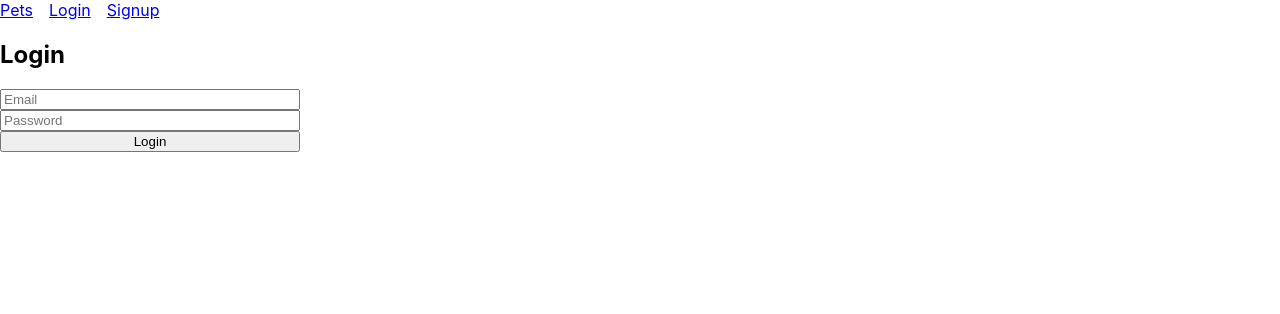
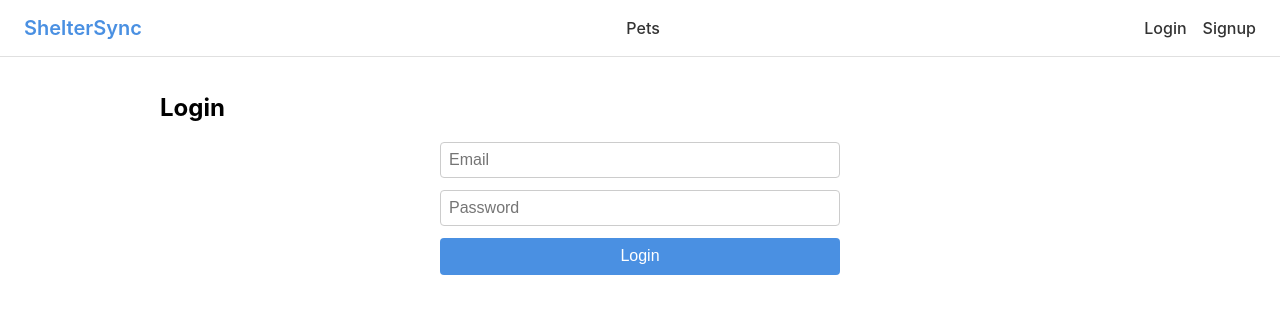
Before and after one commit to carinotj19/ShelterSync, a React (Create React App) app in the folder client/: page /login in a window 1280 px wide. Shown: the top 314 px of the page. Built offline with nearby package versions, Linux system fonts and the light colour scheme.

Commit message:
frontend Overhaul

```diff
--- a/client/components/Login.js
+++ b/client/components/Login.js
@@ -1,12 +1,14 @@
-import React, { useState } from 'react';
+import React, { useContext, useState } from 'react';
 import { useNavigate } from 'react-router-dom';
+import { AuthContext } from '../src/AuthContext';
 
 /**
  * Login form for authenticating existing users. On success the returned
- * token and role are stored both in parent state (via props) and
- * localStorage. After login the user is redirected to the pet list.
+ * token and role are stored in context and localStorage. After login
+ * the user is redirected to the pet list.
  */
-function Login({ setToken, setRole }) {
+export default function Login() {
+  const { setToken, setRole } = useContext(AuthContext);
   const [email, setEmail] = useState('');
   const [password, setPassword] = useState('');
   const [error, setError] = useState('');
@@ -28,8 +30,6 @@ function Login({ setToken, setRole }) {
       }
       setToken(data.token);
       setRole(data.role);
-      localStorage.setItem('token', data.token);
-      localStorage.setItem('role', data.role);
       navigate('/');
     } catch (err) {
       setError('Error logging in');
@@ -39,26 +39,24 @@ function Login({ setToken, setRole }) {
   return (
     <div>
       <h2>Login</h2>
-      <form onSubmit={handleSubmit} className="column-form small">
+      <form onSubmit={handleSubmit}>
         <input
           type="email"
-          placeholder="Email"
           value={email}
           onChange={(e) => setEmail(e.target.value)}
+          placeholder="Email"
           required
         />
         <input
           type="password"
-          placeholder="Password"
           value={password}
           onChange={(e) => setPassword(e.target.value)}
+          placeholder="Password"
           required
         />
         <button type="submit">Login</button>
       </form>
-      {error && <p className="error-message">{error}</p>}
+      {error && <p className="message error">{error}</p>}
     </div>
   );
 }
-
-export default Login;
--- /dev/null
+++ b/client/components/NavBar.js
@@ -0,0 +1,44 @@
+import React, { useContext } from 'react';
+import { Link, useNavigate } from 'react-router-dom';
+import { AuthContext } from '../src/AuthContext';
+import '../src/App.css';
+
+/**
+ * Top navigation bar. Shows navigation links to the pet list, add pet,
+ * login and signup pages. When a user is authenticated it shows a
+ * logout button instead of login/signup. Shelter users also see an
+ * option to add a pet.
+ */
+export default function NavBar() {
+  const { token, role, logout } = useContext(AuthContext);
+  const navigate = useNavigate();
+
+  const handleLogout = () => {
+    logout();
+    navigate('/');
+  };
+
+  return (
+    <nav className="navbar">
+      <Link to="/" className="brand">
+        ShelterSync
+      </Link>
+      <div className="links">
+        <Link to="/">Pets</Link>
+        {token && role === 'shelter' && <Link to="/add">Add Pet</Link>}
+      </div>
+      <div className="auth-buttons">
+        {token ? (
+          <button type="button" onClick={handleLogout}>
+            Logout
+          </button>
+        ) : (
+          <>
+            <Link to="/login">Login</Link>
+            <Link to="/signup">Signup</Link>
+          </>
+        )}
+      </div>
+    </nav>
+  );
+}
--- a/client/components/PetDetail.js
+++ b/client/components/PetDetail.js
@@ -1,25 +1,32 @@
-import React, { useEffect, useState } from 'react';
+import React, { useContext, useEffect, useState } from 'react';
 import { useParams } from 'react-router-dom';
+import { AuthContext } from '../src/AuthContext';
 
 /**
  * Shows detailed information for a single pet. Adopters can submit an
  * adoption request by filling a message and clicking the button. The
  * request is sent via the authenticated /adopt endpoint.
  */
-function PetDetail({ token, role }) {
+export default function PetDetail() {
   const { id } = useParams();
+  const { token, role } = useContext(AuthContext);
   const [pet, setPet] = useState(null);
   const [message, setMessage] = useState('');
   const [error, setError] = useState('');
   const [success, setSuccess] = useState('');
 
+  // Fetch the pet details on mount
   useEffect(() => {
     fetch(`/pets/${id}`)
       .then((res) => res.json())
-      .then(setPet)
+      .then((data) => {
+        setPet(data);
+        setError('');
+      })
       .catch(() => setError('Unable to load pet'));
   }, [id]);
 
+  // Handle adoption request submission
   const handleAdopt = async (e) => {
     e.preventDefault();
     setError('');
@@ -37,7 +44,7 @@ function PetDetail({ token, role }) {
       if (!res.ok) {
         setError(data.error || 'Request failed');
       } else {
-        setSuccess('Request sent');
+        setSuccess('Request sent!');
         setMessage('');
       }
     } catch (err) {
@@ -45,37 +52,50 @@ function PetDetail({ token, role }) {
     }
   };
 
-  if (!pet) return <p>Loading...</p>;
+  if (!pet) {
+    return <p>Loading...</p>;
+  }
+
+  const defaultImage = 'https://via.placeholder.com/600x400?text=No+Image';
 
   return (
     <div>
-      <h3>{pet.name}</h3>
+      <h2>{pet.name}</h2>
       {pet.imageURL && (
         <img
-          src={pet.imageURL}
+          src={pet.imageURL || defaultImage}
           alt={pet.name}
-          className="pet-image"
+          style={{ width: '100%', maxWidth: '600px', borderRadius: '8px' }}
         />
       )}
-      <p>Breed: {pet.breed || 'Unknown'}</p>
-      <p>Age: {pet.age != null ? pet.age : 'Unknown'}</p>
-      <p>Location: {pet.location || 'Unknown'}</p>
-      <p>{pet.healthNotes}</p>
+      <p>
+        <strong>Breed:</strong> {pet.breed || 'Unknown'}
+      </p>
+      <p>
+        <strong>Age:</strong> {pet.age != null ? `${pet.age} yrs` : 'Unknown'}
+      </p>
+      <p>
+        <strong>Location:</strong> {pet.location || 'Unknown'}
+      </p>
+      {pet.healthNotes && (
+        <p>
+          <strong>Health Notes:</strong> {pet.healthNotes}
+        </p>
+      )}
       {role === 'adopter' && (
-        <form onSubmit={handleAdopt} className="column-form medium">
+        <form onSubmit={handleAdopt}>
           <textarea
             value={message}
             onChange={(e) => setMessage(e.target.value)}
             placeholder="Message to shelter"
             required
+            rows={3}
           />
           <button type="submit">Send Adoption Request</button>
         </form>
       )}
-      {success && <p className="success-message">{success}</p>}
-      {error && <p className="error-message">{error}</p>}
+      {success && <p className="message success">{success}</p>}
+      {error && <p className="message error">{error}</p>}
     </div>
   );
 }
-
-export default PetDetail;
--- a/client/components/PetForm.js
+++ b/client/components/PetForm.js
@@ -1,13 +1,14 @@
-import React, { useState } from 'react';
+import React, { useContext, useState } from 'react';
 import { useNavigate } from 'react-router-dom';
+import { AuthContext } from '../src/AuthContext';
 
 /**
- * Form for shelters and admins to create new pet listings. File input
- * allows uploading an image which will be stored in GridFS on the
- * server. After successful creation the user is redirected to the pet
- * list.
+ * Form for shelters to create new pet listings. File input allows
+ * uploading an image which will be stored in GridFS on the server.
+ * After successful creation the user is redirected to the pet list.
  */
-function PetForm({ token }) {
+export default function PetForm() {
+  const { token } = useContext(AuthContext);
   const [name, setName] = useState('');
   const [breed, setBreed] = useState('');
   const [age, setAge] = useState('');
@@ -47,33 +48,37 @@ function PetForm({ token }) {
   return (
     <div>
       <h2>Add a Pet</h2>
-      <form onSubmit={handleSubmit} className="column-form medium">
+      <form onSubmit={handleSubmit}>
         <input
-          placeholder="Name"
+          type="text"
           value={name}
           onChange={(e) => setName(e.target.value)}
+          placeholder="Name"
           required
         />
         <input
-          placeholder="Breed"
+          type="text"
           value={breed}
           onChange={(e) => setBreed(e.target.value)}
+          placeholder="Breed"
         />
         <input
           type="number"
-          placeholder="Age"
           value={age}
           onChange={(e) => setAge(e.target.value)}
+          placeholder="Age"
         />
         <input
-          placeholder="Location"
+          type="text"
           value={location}
           onChange={(e) => setLocation(e.target.value)}
+          placeholder="Location"
         />
         <textarea
-          placeholder="Health notes"
           value={healthNotes}
           onChange={(e) => setHealthNotes(e.target.value)}
+          placeholder="Health Notes"
+          rows={3}
         />
         <input
           type="file"
@@ -82,9 +87,7 @@ function PetForm({ token }) {
         />
         <button type="submit">Save</button>
       </form>
-      {error && <p className="error-message">{error}</p>}
+      {error && <p className="message error">{error}</p>}
     </div>
   );
 }
-
-export default PetForm;
--- a/client/src/App.css
+++ b/client/src/App.css
@@ -1,45 +1,155 @@
+/* Layout */
+.container {
+  max-width: 960px;
+  margin: 0 auto;
+  padding: 1rem;
+}
+
+/* Navigation bar */
+.navbar {
+  display: flex;
+  align-items: center;
+  justify-content: space-between;
+  background-color: #ffffff;
+  padding: 0.75rem 1rem;
+  border-bottom: 1px solid #e0e0e0;
+  position: sticky;
+  top: 0;
+  z-index: 100;
+}
+
+.navbar .brand {
+  font-size: 1.25rem;
+  font-weight: 600;
+  color: #4a90e2;
+  text-decoration: none;
+}
+
+.navbar .links {
+  display: flex;
+  align-items: center;
+  gap: 1rem;
+}
+
+.navbar a {
+  color: #333333;
+  text-decoration: none;
+  font-weight: 500;
+  padding: 0.25rem 0.5rem;
+}
+
+.navbar a:hover {
+  color: #4a90e2;
+}
+
+.navbar .auth-buttons button {
+  background-color: transparent;
+  border: none;
+  color: #4a90e2;
+  cursor: pointer;
+  font-weight: 500;
+  padding: 0.25rem 0.5rem;
+}
+
+.navbar .auth-buttons button:hover {
+  text-decoration: underline;
+}
+
+/* Forms */
+form {
+  display: flex;
+  flex-direction: column;
+  gap: 0.75rem;
+  max-width: 400px;
+  margin: 0 auto;
+}
+
+form input,
+form select,
+form textarea {
+  padding: 0.5rem;
+  border: 1px solid #cccccc;
+  border-radius: 4px;
+  font-size: 1rem;
+}
+
+form button {
+  padding: 0.6rem 1rem;
+  background-color: #4a90e2;
+  color: #ffffff;
+  border: none;
+  border-radius: 4px;
+  font-size: 1rem;
+  cursor: pointer;
+}
+
+form button:hover {
+  background-color: #367ec3;
+}
+
+/* Grid of pet cards */
+.pet-grid {
+  display: grid;
+  grid-template-columns: repeat(auto-fill, minmax(250px, 1fr));
+  gap: 1rem;
+}
+
+.pet-card {
+  background-color: #ffffff;
+  border-radius: 8px;
+  box-shadow: 0 2px 4px rgba(0, 0, 0, 0.1);
+  overflow: hidden;
+  text-align: center;
+  transition: transform 0.2s ease;
+}
+
+.pet-card:hover {
+  transform: translateY(-4px);
+}
+
+.pet-card img {
+  width: 100%;
+  height: 160px;
+  object-fit: cover;
+}
+
+.pet-card .card-content {
+  padding: 0.75rem;
+}
+
+.pet-card h3 {
+  margin: 0.5rem 0;
+  font-size: 1.1rem;
+  color: #333333;
+}
+
+.pet-card p {
+  margin: 0;
+  font-size: 0.9rem;
+  color: #666666;
+}
+
 .search-form {
+  display: flex;
+  flex-wrap: wrap;
+  gap: 0.5rem;
   margin-bottom: 1rem;
 }
 
-.pets-list {
-  list-style: none;
-  padding: 0;
+.search-form input {
+  flex: 1;
+  min-width: 120px;
 }
 
-.pets-list-item {
-  margin-bottom: 0.5rem;
+.message {
+  margin-top: 0.5rem;
+  font-size: 0.9rem;
 }
 
-.pet-image {
-  max-width: 300px;
-  max-height: 300px;
-  object-fit: cover;
+.error {
+  color: #e53935;
 }
 
-.column-form {
-  display: flex;
-  flex-direction: column;
+.success {
+  color: #388e3c;
 }
-
-.column-form.small {
-  max-width: 300px;
-}
-
-.column-form.medium {
-  max-width: 400px;
-}
-
-.error-message {
-  color: red;
-}
-
-.success-message {
-  color: green;
-}
-
-.nav-bar {
-  display: flex;
-  gap: 1rem;
-  margin-bottom: 1rem;
-}
--- a/client/src/App.js
+++ b/client/src/App.js
@@ -1,52 +1,44 @@
-import './App.css';
-import { BrowserRouter as Router, Routes, Route, Link } from 'react-router-dom';
-import { useState, useEffect } from 'react';
+import React from 'react';
+import { BrowserRouter as Router, Routes, Route } from 'react-router-dom';
+import { AuthProvider } from './AuthContext';
+import ProtectedRoute from './ProtectedRoute';
+import NavBar from '../components/NavBar';
 import PetList from '../components/PetList';
 import PetDetail from '../components/PetDetail';
 import PetForm from '../components/PetForm';
 import Login from '../components/Login';
 import Signup from '../components/Signup';
+import './App.css';
 
+/**
+ * The root application component. It sets up the router, authentication
+ * context and defines the available routes. Public routes include the
+ * pet list, login and signup. Private routes are wrapped in
+ * ProtectedRoute and restricted by user role.
+ */
 function App() {
-	const [token, setToken] = useState(localStorage.getItem('token') || '');
-	const [role, setRole] = useState(localStorage.getItem('role') || '');
-
-	useEffect(() => {
-		if (token) localStorage.setItem('token', token);
-		if (role) localStorage.setItem('role', role);
-	}, [token, role]);
-
-	const logout = () => {
-		setToken('');
-		setRole('');
-		localStorage.removeItem('token');
-		localStorage.removeItem('role');
-	};
-
   return (
+    <AuthProvider>
       <Router>
-			<nav className="nav-bar">
-				<Link to="/">Pets</Link>
-				{token ? (
-					<>
-						{role === 'shelter' && <Link to="/add">Add Pet</Link>}
-						<button onClick={logout}>Logout</button>
-					</>
-				) : (
-					<>
-						<Link to="/login">Login</Link>
-						<Link to="/signup">Signup</Link>
-					</>
-				)}
-			</nav>
+        <NavBar />
+        <main className="container">
           <Routes>
             <Route path="/" element={<PetList />} />
-				<Route path="/pets/:id" element={<PetDetail token={token} role={role} />} />
-				<Route path="/add" element={<PetForm token={token} />} />
-				<Route path="/login" element={<Login setToken={setToken} setRole={setRole} />} />
+            <Route path="/pets/:id" element={<PetDetail />} />
+            <Route
+              path="/add"
+              element={
+                <ProtectedRoute allowedRoles={['shelter']}>
+                  <PetForm />
+                </ProtectedRoute>
+              }
+            />
+            <Route path="/login" element={<Login />} />
             <Route path="/signup" element={<Signup />} />
           </Routes>
+        </main>
       </Router>
+    </AuthProvider>
   );
 }
 
--- /dev/null
+++ b/client/src/AuthContext.js
@@ -0,0 +1,47 @@
+import React, { createContext, useEffect, useState } from 'react';
+
+/**
+ * A context for storing the authenticated user's token and role.
+ * This centralises authentication state and avoids passing props down
+ * through multiple levels of the component tree.
+ */
+export const AuthContext = createContext({
+  token: '',
+  role: '',
+  setToken: () => {},
+  setRole: () => {},
+  logout: () => {},
+});
+
+export function AuthProvider({ children }) {
+  const [token, setToken] = useState(() => localStorage.getItem('token') || '');
+  const [role, setRole] = useState(() => localStorage.getItem('role') || '');
+
+  // Persist authentication state to localStorage whenever it changes
+  useEffect(() => {
+    if (token) {
+      localStorage.setItem('token', token);
+    } else {
+      localStorage.removeItem('token');
+    }
+  }, [token]);
+
+  useEffect(() => {
+    if (role) {
+      localStorage.setItem('role', role);
+    } else {
+      localStorage.removeItem('role');
+    }
+  }, [role]);
+
+  const logout = () => {
+    setToken('');
+    setRole('');
+  };
+
+  return (
+    <AuthContext.Provider value={{ token, role, setToken, setRole, logout }}>
+      {children}
+    </AuthContext.Provider>
+  );
+}
--- /dev/null
+++ b/client/src/ProtectedRoute.js
@@ -0,0 +1,27 @@
+import React, { useContext } from 'react';
+import { Navigate } from 'react-router-dom';
+import { AuthContext } from './AuthContext';
+
+/**
+ * A wrapper around route components that restricts access based on the
+ * authenticated role. If no token is present or the role is not in
+ * allowedRoles, users are redirected to the login page.
+ *
+ * Usage:
+ * <ProtectedRoute allowedRoles={['shelter']}>
+ *   <PetForm />
+ * </ProtectedRoute>
+ */
+export default function ProtectedRoute({ children, allowedRoles }) {
+  const { token, role } = useContext(AuthContext);
+
+  if (!token) {
+    return <Navigate to="/login" replace />;
+  }
+
+  if (allowedRoles && !allowedRoles.includes(role)) {
+    return <Navigate to="/" replace />;
+  }
+
+  return children;
+}
```
Also changed, not shown: client/components/PetCard.js (added, +35 -0 lines), client/components/PetList.js (+32 -22 lines), client/components/Signup.js (+13 -13 lines). Lines whose indentation alone changed are shown as unchanged.
